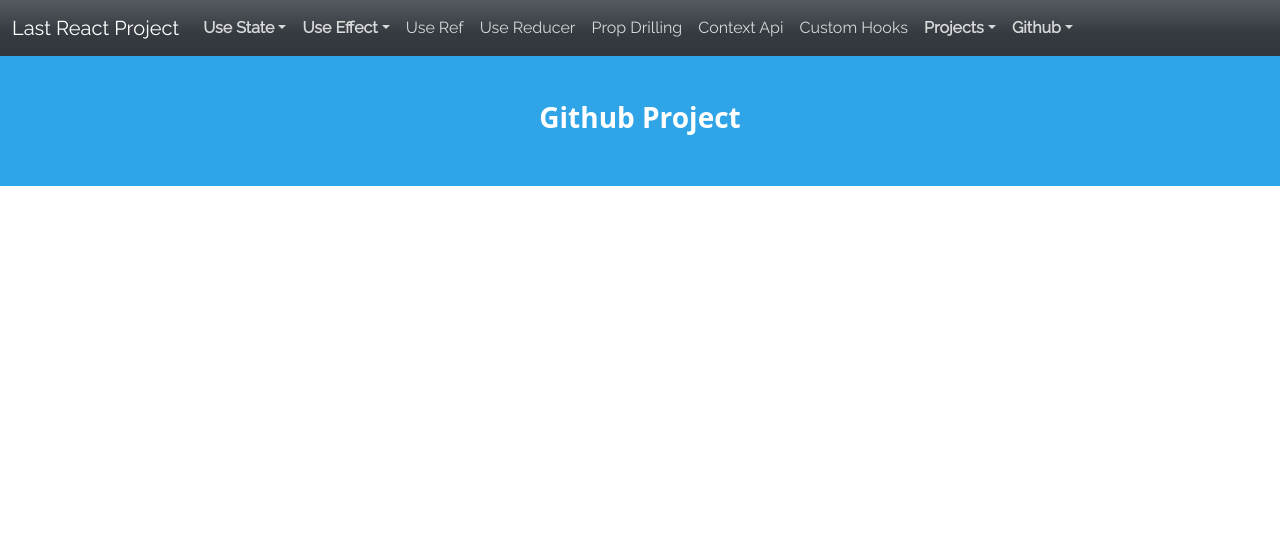
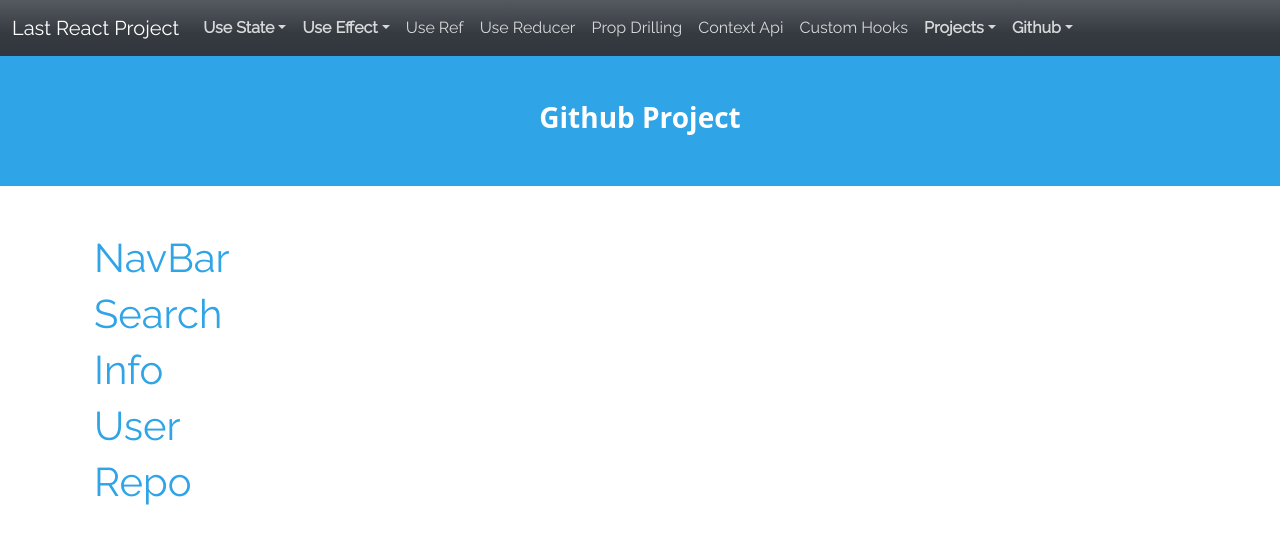
Before and after one commit to KramStyles/john-smilga-react-course, a React (Create React App) app: page /github/home in a window 1280 px wide. Shown: the top 544 px of the page. Built offline with nearby package versions, Linux system fonts and the light colour scheme.

Commit message:
setup dashboard and skeletal components

```diff
--- /dev/null
+++ b/src/assets/github/components/Info.jsx
@@ -0,0 +1,14 @@
+/*Template generated by WebStorm on Tuesday (5/9/23), 5:46 PM.
+* Author: kramstyles
+* Filename: Info.jsx
+*/
+
+const Info = () => {
+    return (
+        <div className="container">
+            <h1>Info</h1>
+        </div>
+    );
+};
+
+export default Info;
--- /dev/null
+++ b/src/assets/github/components/NavBar.jsx
@@ -0,0 +1,14 @@
+/*Template generated by WebStorm on Tuesday (5/9/23), 5:45 PM.
+* Author: kramstyles
+* Filename: NavBar.jsx
+*/
+
+const NavBar = () => {
+    return (
+        <div className="container">
+            <h1>NavBar</h1>
+        </div>
+    );
+};
+
+export default NavBar;
--- /dev/null
+++ b/src/assets/github/components/Repo.jsx
@@ -0,0 +1,14 @@
+/*Template generated by WebStorm on Tuesday (5/9/23), 5:43 PM.
+* Author: kramstyles
+* Filename: Repo.jsx
+*/
+
+const Repo = () => {
+    return (
+        <div className="container">
+            <h1>Repo</h1>
+        </div>
+    );
+};
+
+export default Repo;
--- /dev/null
+++ b/src/assets/github/components/Search.jsx
@@ -0,0 +1,14 @@
+/*Template generated by WebStorm on Tuesday (5/9/23), 5:45 PM.
+* Author: kramstyles
+* Filename: Search.jsx
+*/
+
+const Search = () => {
+    return (
+        <div className="container">
+            <h1>Search</h1>
+        </div>
+    );
+};
+
+export default Search;
--- /dev/null
+++ b/src/assets/github/components/User.jsx
@@ -0,0 +1,14 @@
+/*Template generated by WebStorm on Tuesday (5/9/23), 5:43 PM.
+* Author: kramstyles
+* Filename: User.jsx
+*/
+
+const User = () => {
+    return (
+        <div className="container">
+            <h1>User</h1>
+        </div>
+    );
+};
+
+export default User;
--- /dev/null
+++ b/src/assets/github/components/index.js
@@ -0,0 +1,7 @@
+import Info from "./Info";
+import Repos from "./Repo";
+import User from "./User";
+import Search from "./Search";
+import NavBar from "./NavBar";
+
+export { User, Repos, Info, NavBar, Search };
--- a/src/assets/github/index.jsx
+++ b/src/assets/github/index.jsx
@@ -1,9 +1,11 @@
 import Jumbotron from "../components/Jumbotron";
+import Dashboard from "./pages/Dashboard";
 
 const Index = () => (
-    <>
-        <Jumbotron title="Github Project" />
-    </>
-)
+  <>
+    <Jumbotron title="Github Project" />
+      <Dashboard/>
+  </>
+);
 
 export default Index;
--- a/src/assets/github/pages/Dashboard.jsx
+++ b/src/assets/github/pages/Dashboard.jsx
@@ -3,10 +3,16 @@
 * Filename: Dashboard.jsx
 */
 
+import {Info, Repos, User, NavBar, Search} from "../components"
+
 const Dashboard = () => {
     return (
         <div className="container">
-            <h1>Dashboard</h1>
+            <NavBar/>
+            <Search/>
+            <Info/>
+            <User/>
+            <Repos/>
         </div>
     );
 };
--- a/src/assets/github/pages/Login.jsx
+++ b/src/assets/github/pages/Login.jsx
@@ -3,12 +3,20 @@
  * Filename: Login.jsx
  */
 import Jumbotron from "../../components/Jumbotron";
+import LoginImage from "../components/images/user-login2.png";
 const Login = () => {
   return (
     <>
-            <Jumbotron title="Github Login"/>
+      <Jumbotron title="Github Login" />
       <div className="container">
-                <h1>Login</h1>
+        <div className="row">
+          <div className="col-md-6 offset-md-3 text-center">
+            <img src={LoginImage} alt="Github Login" className="w-75" />
+            <div>
+              <button className="btn btn-dark px-5 my-3">Login</button>
+            </div>
+          </div>
+        </div>
       </div>
     </>
   );
```
Also changed, not shown: src/assets/github/components/Card.jsx (added, +14 -0 lines), src/assets/github/components/Followers.jsx (added, +14 -0 lines), src/assets/components/MyRouters.jsx (line endings or trailing spaces), src/assets/github/components/images/user-login.png (renamed from src/assets/images/user-login.png), src/assets/github/components/images/user-login2.png (renamed from src/assets/images/user-login2.png). Lines whose indentation alone changed are shown as unchanged.
